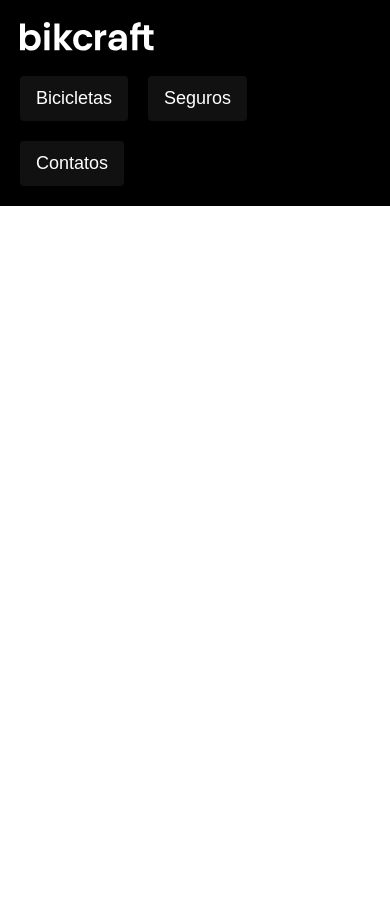
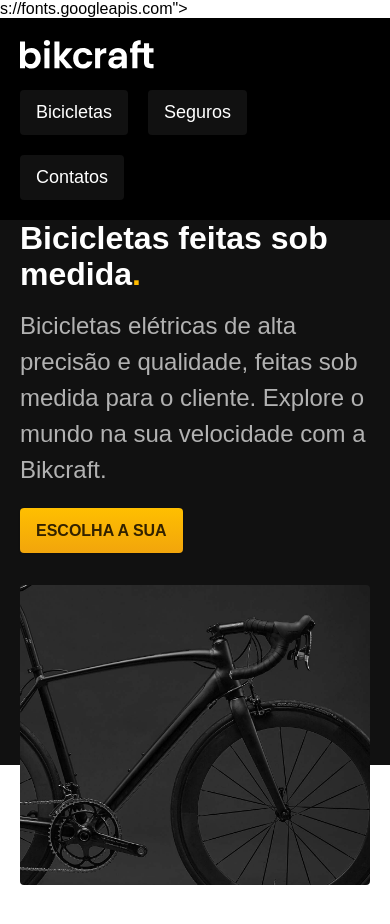
Before and after one commit to camila1467/Bikcraft, a plain HTML site: page index.html in a window 390 px wide. Before the commit the page ends 844 px from the top, so only its background shows below. Drawn offline with Linux system fonts and the light colour scheme.

Commit message:
introducao

```diff
--- /dev/null
+++ b/css/introducao.css
@@ -0,0 +1,95 @@
+.introducao-bg {
+  background: #000000;
+  color: #ffffff;
+  box-shadow: inset 0 -120px #ffffff;
+}
+
+.introducao {
+  display: grid;
+  grid-template-columns: 1fr 1fr;
+  gap: 0px 40px;
+  box-sizing: border-box;
+  max-width: 1200px;
+  padding-left: 20px;
+  padding-right: 20px;
+  margin-left: auto;
+  margin-right: auto;
+}
+
+.introducao-conteudo {
+  align-self: end;
+  padding-bottom: 200px;
+}
+
+.introducao img {
+  height: 100%;
+  object-fit: cover;
+  border-radius: 4px;
+}
+
+.introducao h1 {
+  margin-bottom: 32px;
+  font-size: 64px;
+  line-height: 1.125;
+}
+
+.introducao h1 span {
+  color: #ffbb00;
+}
+
+.introducao p {
+  margin-bottom: 20px;
+  font-size: 24px;
+  line-height: 1.5;
+  color: #b2b2b2;
+}
+
+.introducao a {
+  display: inline-block;
+  padding: 16px 32px;
+  background: linear-gradient(#ffbf00, #f2a50c);
+  border-radius: 4px;
+  box-shadow: 0 1px 2px rgba(0, 0, 0, 0.1);
+  text-transform: uppercase;
+  color: #332200;
+  font-size: 18px;
+  line-height: 1.33;
+  font-weight: bold;
+}
+
+.introducao a:hover {
+  background: linear-gradient(#ffb60d, #e59317);
+}
+@media (max-width: 600px) {
+  .introducao a{
+padding:12px 16px;
+font-size: 16px;
+}}
+@media (max-width: 1200px) {
+.introducao h1{
+  font-size: 48px;
+}
+.introducao p{
+  font: size 18px;
+
+}}
+@media (max-width: 800px) {
+  .introducao-bg {
+  background: #111111;
+  }
+  .introducao {
+    grid-template-columns:1fr;
+    gap: 32px;
+  }
+  .introducao-conteudo{
+   padding-bottom: 0px;
+  }
+  .introducao h1{
+    font-size: 32px;
+    margin-bottom:16px ;
+  }
+  .introducao img {
+    height: 300px;
+    width: 100%;
+  }
+}
--- a/css/style.css
+++ b/css/style.css
@@ -1,9 +1,18 @@
 body {
   margin:0px;
   font-family: Arial, Helvetica, sans-serif;
+  padding-bottom:600px ;
 }
+h1, ul, p{
+  margin: 0px;
+}
+img {
+  max-width:100%;
+  display: block;
+}
+
 ul {
-  margin: 0px;
+
   padding: 0px;
   list-style: none;
 }
@@ -12,6 +21,7 @@ ul {
 }
 a {
   text-decoration: none;
+  color: inherit;
 }
 
 
@@ -29,7 +39,7 @@ a {
 }
 .header-menu{
   display: flex;
-  gap: 20px;
+  gap: 40px;
   flex-wrap: wrap;
 }
 .header-menu a {
--- a/index.html
+++ b/index.html
@@ -6,6 +6,10 @@
   <meta name="description " content="bicicletas elétricas feitas de alta precisão e qualidade feitas sob medida para o cliente. Explore o mundo na sua velocidade com a Bikecraft.">
   <title>Bikecraft- Bcicletas Elétricas</title>
 <link rel="stylesheet" href="./css/style.css">
+<link rel="stylesheet" href="./css/introducao.css">
+s://fonts.googleapis.com">
+<link rel="preconnect" href="https://fonts.gstatic.com" crossorigin>
+<link href="https://fonts.googleapis.com/css2?family=Poppins:wght@400;600&family=Roboto:wght@400;500&display=swap" rel="stylesheet">
 </head>
 <body>
   <header class="header-bg">
@@ -21,6 +25,19 @@
 </ul>
 </nav>
   </header>
-
+ <main class="introducao-bg">
+   <div class="introducao">
+    <div class="introducao-conteudo">
+<h1>Bicicletas feitas sob medida<span>.</span></h1>
+<p>Bicicletas elétricas de alta precisão
+  e qualidade,  feitas sob medida para
+  o cliente. Explore o mundo na sua
+  velocidade com a Bikcraft.</p>
+<a href="./bicicletas">ESCOLHA A SUA</a>
+</div>
+<div class="introducao-imagem">
+<img src="./img/fotos/introducao.jpg" alt=""></div>
+   </div>
+ </main>
 </body>
 </html>
```
